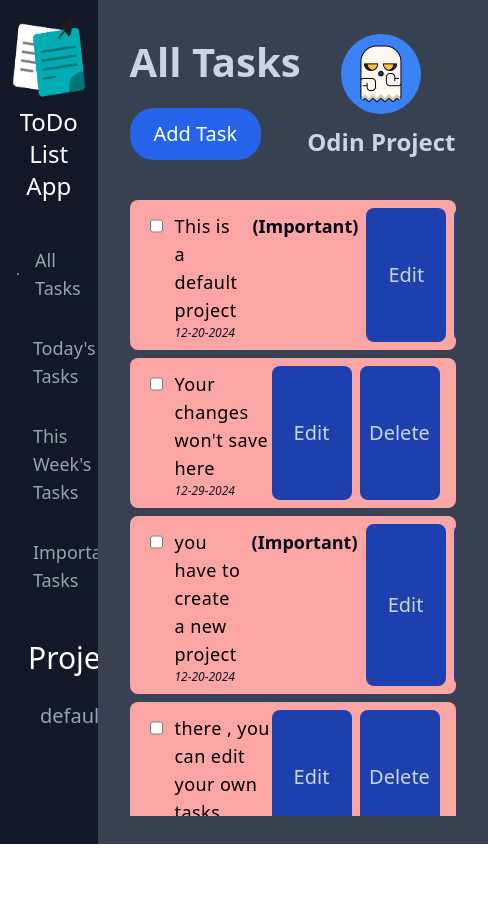
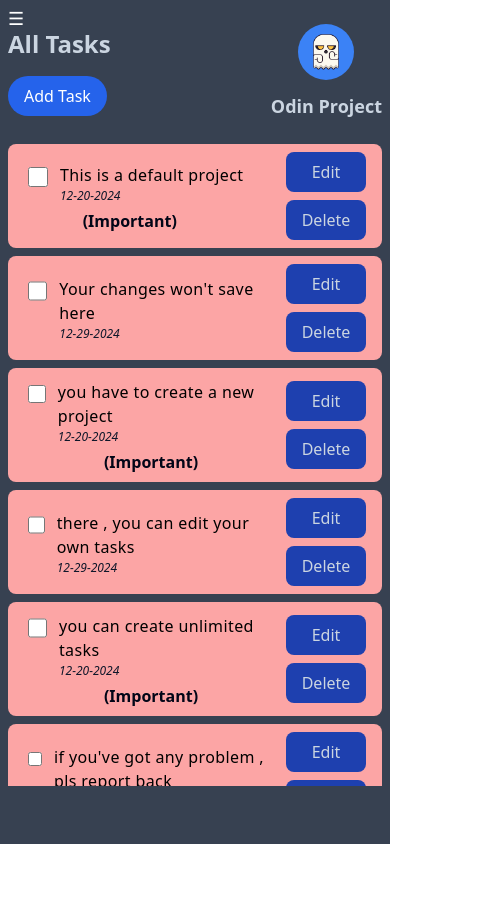
Before and after one commit to MohamadObeid9/to-do-list, a website built with webpack: page src/index.html in a window 390 px wide. Shown: the whole page, 488 px wide, since content can reach past the window. After the commit the page ends 844 px from the top, so only its background shows below. Built offline with nearby package versions, Linux system fonts and the light colour scheme.

Commit message:
make the design responsive

```diff
--- a/src/index.html
+++ b/src/index.html
@@ -8,7 +8,16 @@
 
   <body class="flex h-screen selection:bg-slate-500 overflow-hidden">
     <!-- Left Section -->
-    <div class="bg-gray-900 w-[25%] dark:bg-gray-900">
+    <div
+      class="bg-gray-900 min-w-80 dark:bg-gray-900 max-[900px]:fixed min-h-screen transition-transform -translate-x-full lg:translate-x-0"
+      id="nav"
+    >
+      <button
+        class="absolute text-white top-1 left-2 text-xl md:text-2xl md:top-3 md:left-8 lg:hidden"
+        id="closeBtn"
+      >
+        X
+      </button>
       <!-- Header Section -->
       <div class="m-[10%] mb-8">
         <img
@@ -109,33 +118,25 @@
         <span class="text-4xl addProject">+</span>
       </div>
       <!-- Projects  -->
-      <div class="cursor-default h-[26%] overflow-auto" id="projects">
-        <!-- Default Project -->
-        <!-- <div
-          class="flex items-center justify-between p-3 pl-5 mx-5 rounded-md hover:bg-gray-400 group mb-2"
-        >
-          <div class="text-slate-400 text-xl inline group-hover:text-primary">
-            Default project
-          </div>
-          <img
-            src="img/trash-can-svgrepo-com (3).svg"
-            alt="trash-can"
-            class="h-4 w-4 inline delete-project"
-          />
-        </div> -->
-      </div>
+      <div class="cursor-default h-[26%] overflow-auto" id="projects"></div>
     </div>
     <!-- Right Section -->
-    <div class="w-full p-8 bg-gray-700 dark:bg-gray-700">
+    <div class="w-full p-2 pt-6 md:p-8 bg-gray-700 dark:bg-gray-700">
       <!-- Section Header -->
-      <div class="flex w-full justify-between items-center mb-8">
+      <div class="flex w-full justify-between items-center md:mb-8 mb-4">
+        <button
+          class="absolute text-white top-1 left-2 text-lg md:text-2xl md:top-3 md:left-8 lg:hidden"
+          id="openBtn"
+        >
+          ☰
+        </button>
         <!-- Header Left -->
         <div>
-          <h1 class="text-slate-300 text-[40px] font-bold mb-4 title">
+          <h1 class="text-slate-300 text-2xl md:text-4xl font-bold mb-4 title">
             All Tasks
           </h1>
           <button
-            class="text-white bg-blue-600 hover:bg-blue-800 text-xl rounded-3xl py-3 px-6"
+            class="text-white bg-blue-600 hover:bg-blue-800 md:text-xl rounded-3xl py-2 px-4 md:py-3 md:px-6"
             id="addTaskBtn"
           >
             Add Task
@@ -207,9 +208,11 @@
           <img
             src="img/logo.png"
             alt="Odin Project Logo"
-            class="w-20 h-20 p-2 bg-blue-500 rounded-full mb-3 hover:animate-spin"
+            class="md:size-20 size-14 p-2 bg-blue-500 rounded-full mb-3 hover:animate-spin"
           />
-          <div class="text-2xl font-semibold text-slate-300">Odin Project</div>
+          <div class="md:text-2xl text-lg font-semibold text-slate-300">
+            Odin Project
+          </div>
         </div>
       </div>
       <!-- Main Content -->
--- /dev/null
+++ b/src/ts/buttons/openCloseNav.ts
@@ -0,0 +1,13 @@
+export const openCloseNav = () => {
+  const nav = document.querySelector("#nav");
+  const closeBtn = document.querySelector("#closeBtn");
+  const openBtn = document.querySelector("#openBtn");
+  openBtn?.addEventListener("click", () => {
+    openBtn.classList.add("hidden");
+    nav?.classList.add("translate-x-0");
+  });
+  closeBtn?.addEventListener("click", () => {
+    nav?.classList.remove("translate-x-0");
+    openBtn?.classList.remove("hidden");
+  });
+};
--- a/src/ts/launchPrg.ts
+++ b/src/ts/launchPrg.ts
@@ -4,6 +4,7 @@ import { changeTitle } from "./buttons/changeTitle";
 import { defaultTaskList } from "./tasks/defaultTasks";
 import { displayProjects } from "./projects/displayProject";
 import { openDialog } from "./tasks/openDialog";
+import { openCloseNav } from "./buttons/openCloseNav";
 
 export const projectsList: string[] = ["defaultProject"];
 
@@ -16,6 +17,7 @@ export const launchPrg = () => {
   buttonsListeners();
   changeTitle();
   openDialog();
+  openCloseNav();
   displayProjects();
   addProject();
   console.log("hello world");
--- a/src/ts/tasks/createTask.ts
+++ b/src/ts/tasks/createTask.ts
@@ -23,7 +23,7 @@ export const createTask = (i: number, taskList: Task[]) => {
   mainContent.appendChild(divContainer);
 
   const textContainer = document.createElement("div");
-  textContainer.classList.add("flex");
+  textContainer.classList.add("flex","flex-col","max-md:items-center","max-md:justify-center","md:flex-row");
   divContainer.appendChild(textContainer);
 
   const inputContainer = document.createElement("div");
@@ -31,7 +31,7 @@ export const createTask = (i: number, taskList: Task[]) => {
   textContainer.appendChild(inputContainer);
 
   const input = document.createElement("input");
-  input.classList.add("w-5", "h-5", "mx-3", "mt-2");
+  input.classList.add("size-5", "mx-3", "mt-2");
   input.setAttribute("type", "checkbox");
   input.setAttribute("id", `label_${i}`);
   inputContainer.appendChild(input);
@@ -72,7 +72,7 @@ export const createTask = (i: number, taskList: Task[]) => {
 
   const description = document.createElement("div");
   description.textContent = taskList[i].title;
-  description.classList.add("tracking-wide", "mt-1", "text-lg", "max-w-96");
+  description.classList.add("tracking-wide", "mt-1", "md:text-lg", "max-w-96");
   label.appendChild(description);
 
   const date = document.createElement("div");
@@ -86,9 +86,9 @@ export const createTask = (i: number, taskList: Task[]) => {
     const important = document.createElement("span");
     important.textContent = "(Important)";
     important.classList.add(
-      "mx-2",
+      "md:mx-2",
       "mt-1",
-      "text-lg",
+      "md:text-lg",
       "text-slate-950",
       "font-bold"
     );
@@ -96,7 +96,13 @@ export const createTask = (i: number, taskList: Task[]) => {
   }
 
   const buttons = document.createElement("div");
-  buttons.classList.add("flex");
+  buttons.classList.add(
+    "flex",
+    "flex-col",
+    "justify-center",
+    "md:flex-row",
+    "gap-2"
+  );
   divContainer.appendChild(buttons);
 
   const editButton = document.createElement("div");
@@ -106,10 +112,11 @@ export const createTask = (i: number, taskList: Task[]) => {
     "hover:cursor-pointer",
     "hover:bg-red-500",
     "px-1",
+    "py-2",
     "flex",
     "justify-center",
     "items-center",
-    "text-xl",
+    "md:text-xl",
     "mr-2",
     "text-slate-300",
     "w-20",
@@ -125,10 +132,11 @@ export const createTask = (i: number, taskList: Task[]) => {
     "hover:cursor-pointer",
     "hover:bg-red-500",
     "px-1",
+    "py-2",
     "flex",
     "justify-center",
     "items-center",
-    "text-xl",
+    "md:text-xl",
     "mr-2",
     "text-slate-300",
     "w-20",
```
